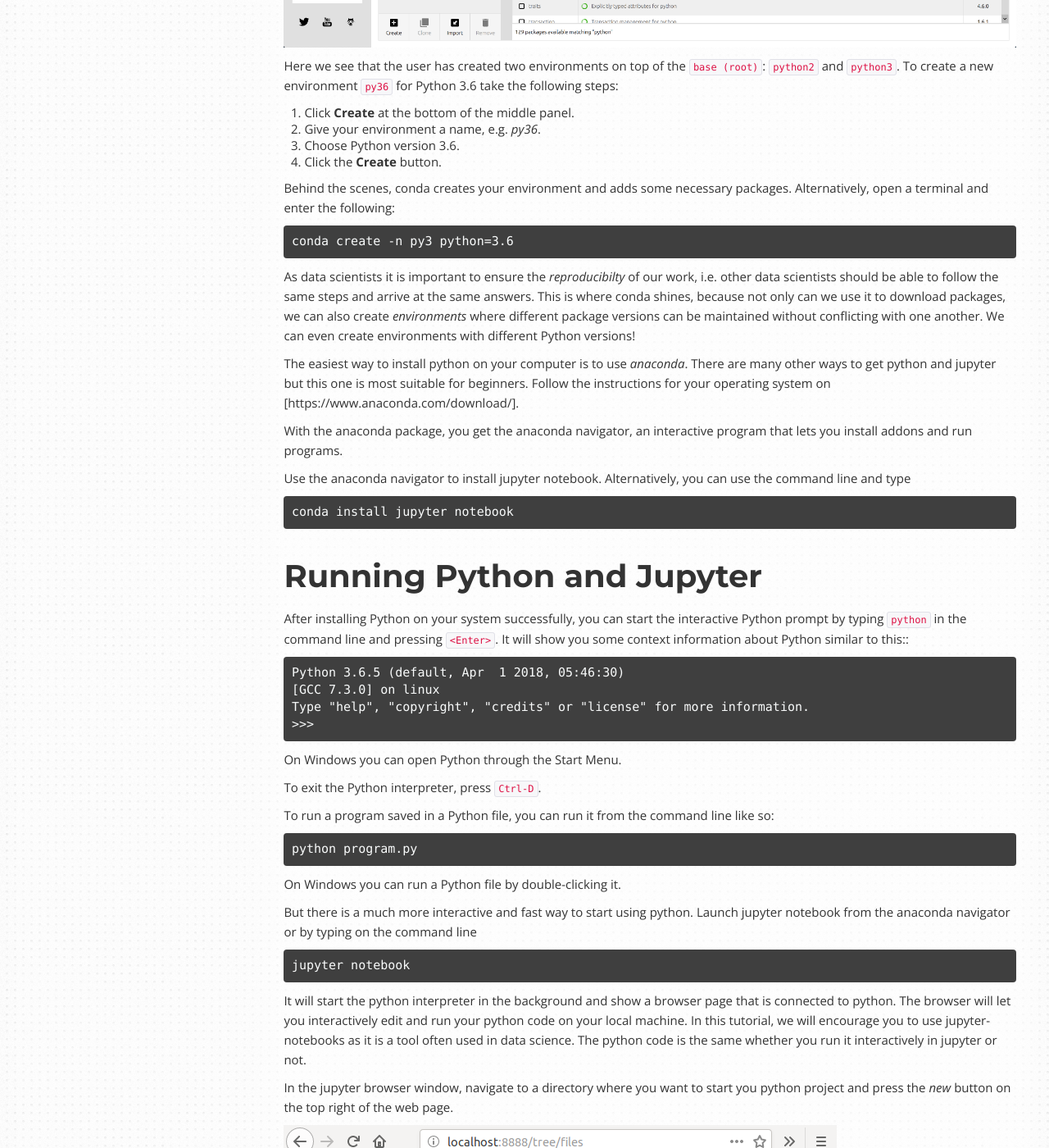
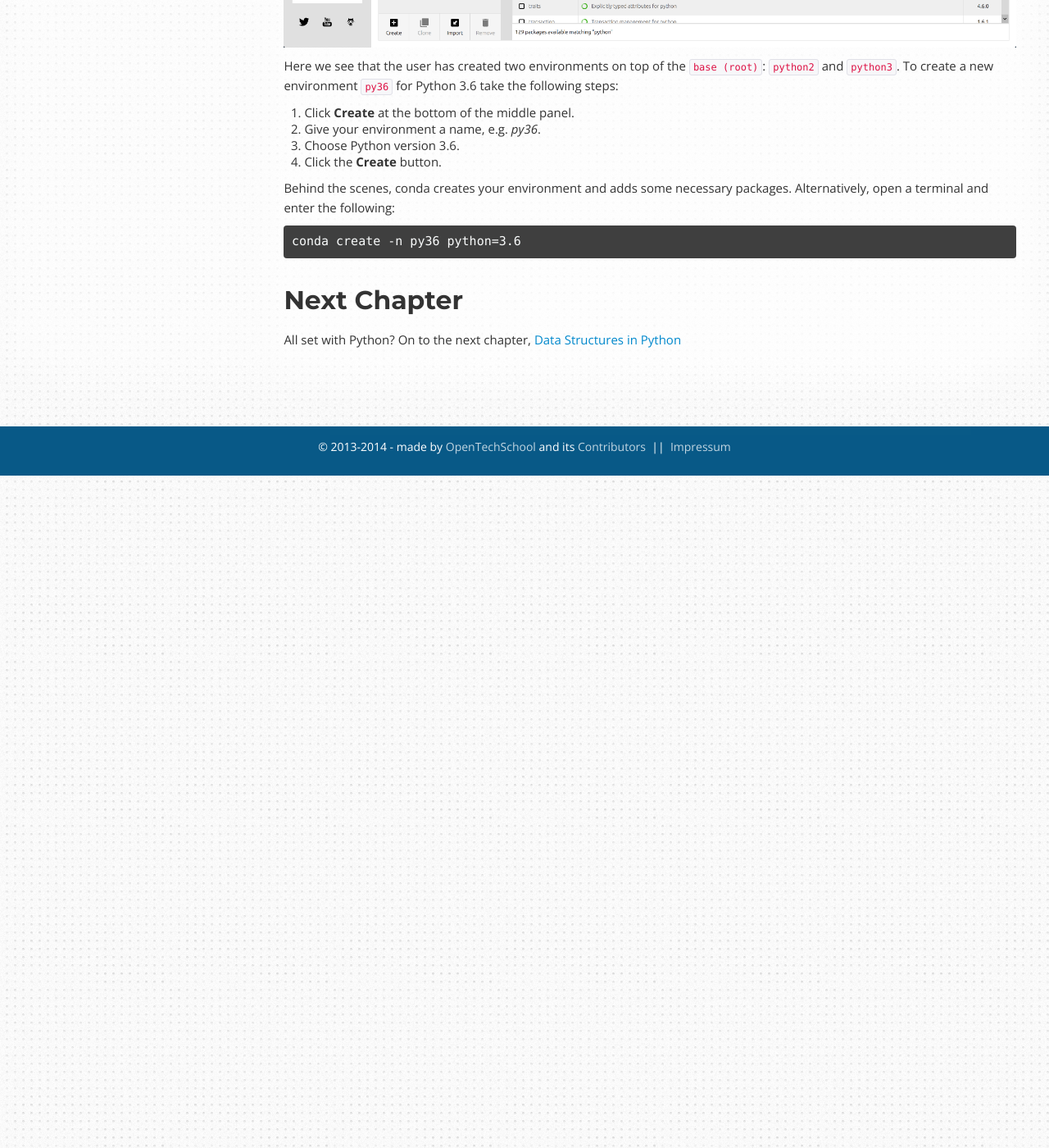
Before and after one commit to OpenTechSchool/python-data-intro, a Jekyll site: the page built from core/conda_jup.md, in a window 1280 px wide and 1400 px high, scrolled down 2201 px. Shown: the whole window at 82% size. Built offline with Jekyll 4.4.1, drawn with Linux system fonts in a browser that asks for light colours; some of the changed text lies outside the part shown.

Commit message:
remove recap content

````diff
--- a/core/conda_jup.md
+++ b/core/conda_jup.md
@@ -50,160 +50,7 @@
 
 Behind the scenes, conda creates your environment and adds some necessary packages. Alternatively, open a terminal and enter the following:
 
-    conda create -n py3 python=3.6
-
-
-
-As data scientists it is important to ensure the _reproducibilty_ of our work, i.e. other data scientists should be able to follow the same steps and arrive at the same answers. This is where conda shines, because not only can we use it to download packages, we can also create _environments_ where different package versions can be maintained without conflicting with one another. We can even create environments with different Python versions!
-
-The easiest way to install python on your computer is to use *anaconda*. There are many other ways to get python and jupyter but this one is most suitable for beginners. Follow the instructions for your operating system on [https://www.anaconda.com/download/].
-
-With the anaconda package, you get the anaconda navigator, an interactive program that lets you install addons and run programs.
-
-Use the anaconda navigator to install jupyter notebook. Alternatively, you can use the command line and type
-```
-conda install jupyter notebook
-```
-
-
-
-# Running Python and Jupyter
-
-After installing Python on your system successfully, you can start the
-interactive Python prompt by typing `python` in the command line and
-pressing `<Enter>`.  It will show you some context information about
-Python similar to this::
-
-    Python 3.6.5 (default, Apr  1 2018, 05:46:30)
-    [GCC 7.3.0] on linux
-    Type "help", "copyright", "credits" or "license" for more information.
-    >>>
-
-On Windows you can open Python through the Start Menu.
-
-To exit the Python interpreter, press `Ctrl-D`.
-
-To run a program saved in a Python file, you can run it from the command line like so:
-
-    python program.py
-
-On Windows you can run a Python file by double-clicking it.
-
-But there is a much more interactive and fast way to start using python. Launch jupyter notebook from the anaconda navigator or by typing on the command line
-
-```
-jupyter notebook
-```
-
-It will start the python interpreter in the background and show a browser page that is connected to python. The browser will let you interactively edit and run your python code on your local machine. In this tutorial, we will encourage you to use jupyter-notebooks as it is a tool often used in data science. The python code is the same whether you run it interactively in jupyter or not.
-
-In the jupyter browser window, navigate to a directory where you want to start you python project and press the *new* button on the top right of the web page.
-
-![create a new notebook in jupyter](../images/jupyter_new.png)
-
-
-With jupyter and python running, lets recap some of the basic features of the python language. Type the code into a *cell* in jupyter and execute the cell by pressing the *Run* button or *Shift+Return* on your keyboard.
-
-# Python language basics
-
-## Loops
-
-What does this code do?
-
-<div class="jupyter">
-```python
-for i in [2, 4, 6, 8]:
-    print(i)
-```
-
-    2
-    4
-    6
-    8
-</div>
-
-This code prints the even numbers 2 through 8, one per line.
-
-### Bonus Challenge
-
-Python has a built-in function called `range` that can automatically generate a range of numbers like \[2, 4, 6, 8\]. For example, `range(1,10)` is a sequence of the numbers 1 through 9 (a common but sometimes confusing thing in programming is for the "end" number not to be included in a sequence.)
-
-<div class="jupyter">
-```python
-for i in range(1,10):
-    print(i)
-```
-</div>
-
-Can you make a `range` equivalent to \[2, 4, 6, 8\]? To get some clues, type `help(range)`. The useful details are near the top. The help utility is available for most python functions and once you know how to read them, they are very useful.
-
-
-## Variables
-
-You can use variables to manipulate values inside code. What does this code do?
-
-<div class="jupyter">
-```python
-total = 0
-for i in 1, 3, 7:
-    total = total + i
-print(total)
-```
-
-    11
-</div>
-
-This code prints the sum of the numbers 1, 3 and 7.
-
-### Bonus Challenge
-
-If you don't want to use a `for` loop for some reason, Python actually has a built-in function called `sum` that lets you bypass it completely. You can get the same result with this:
-
-<div class="jupyter">
-```python
-print(sum([1,3,7]))
-```
-</div>
-
-Can you make a one line Python statement that uses both `sum` and `range` to print the sum of the numbers 1 through 10?
-
-
-## Functions
-
-You can define your own functions with parameters in order to reuse some code again with slight differences. What does this code print?
-
-<div class="jupyter">
-```python
-def say_hello_to(name):
-    print("Hello " + name)
-
-say_hello_to("Miranda")
-say_hello_to("Fred")
-```
-
-    Hello Miranda
-    Hello Fred
-</div>
-
-## Conditionals
-
-You can use the 'if' statement to execute some statements only if a condition is true. What does this code print?
-
-<div class="jupyter">
-
-```python
-angle = 5
-if angle > 0:
-    print("Turning clockwise")
-elif angle < 0:
-    print("Turning anticlockwise")
-else:
-    print("Not turning at all")
-
-```
-
-    Turning clockwise
-</div>
+    conda create -n py36 python=3.6
 
 
 ## Next Chapter
````
